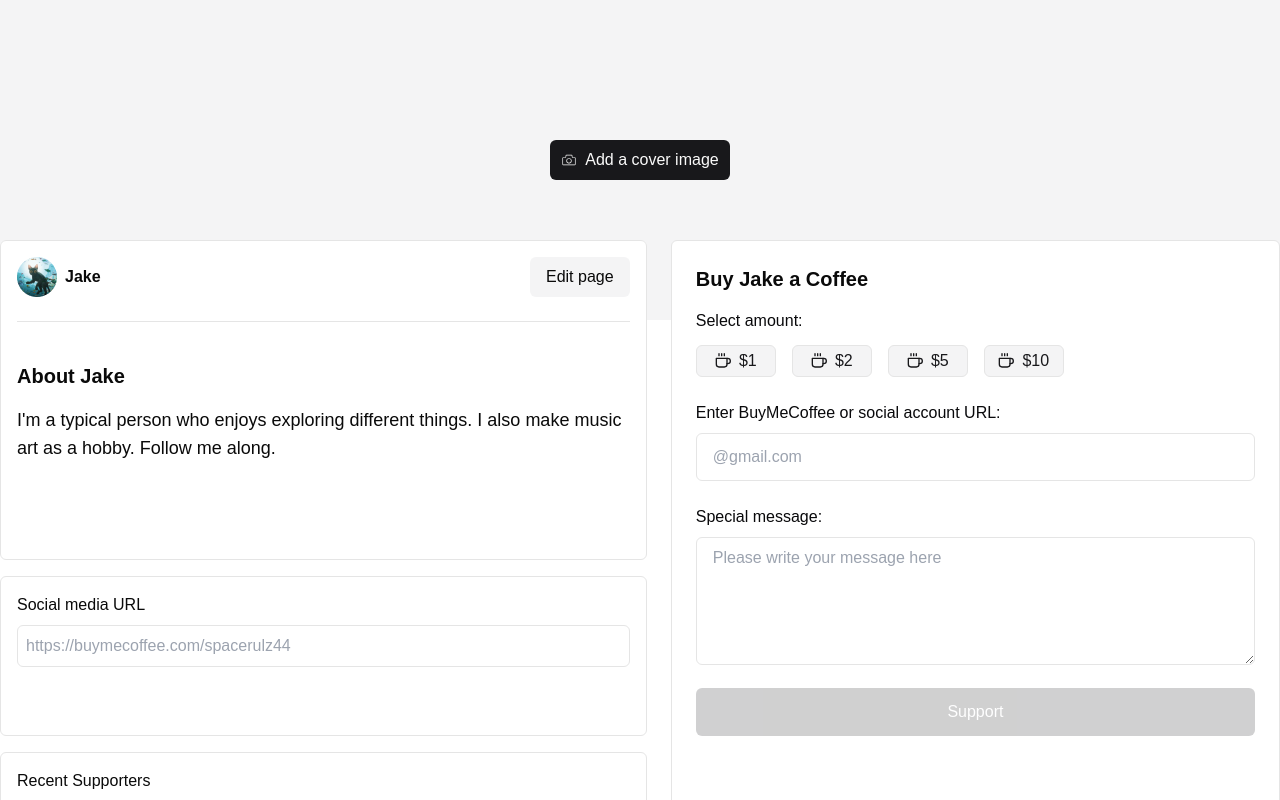
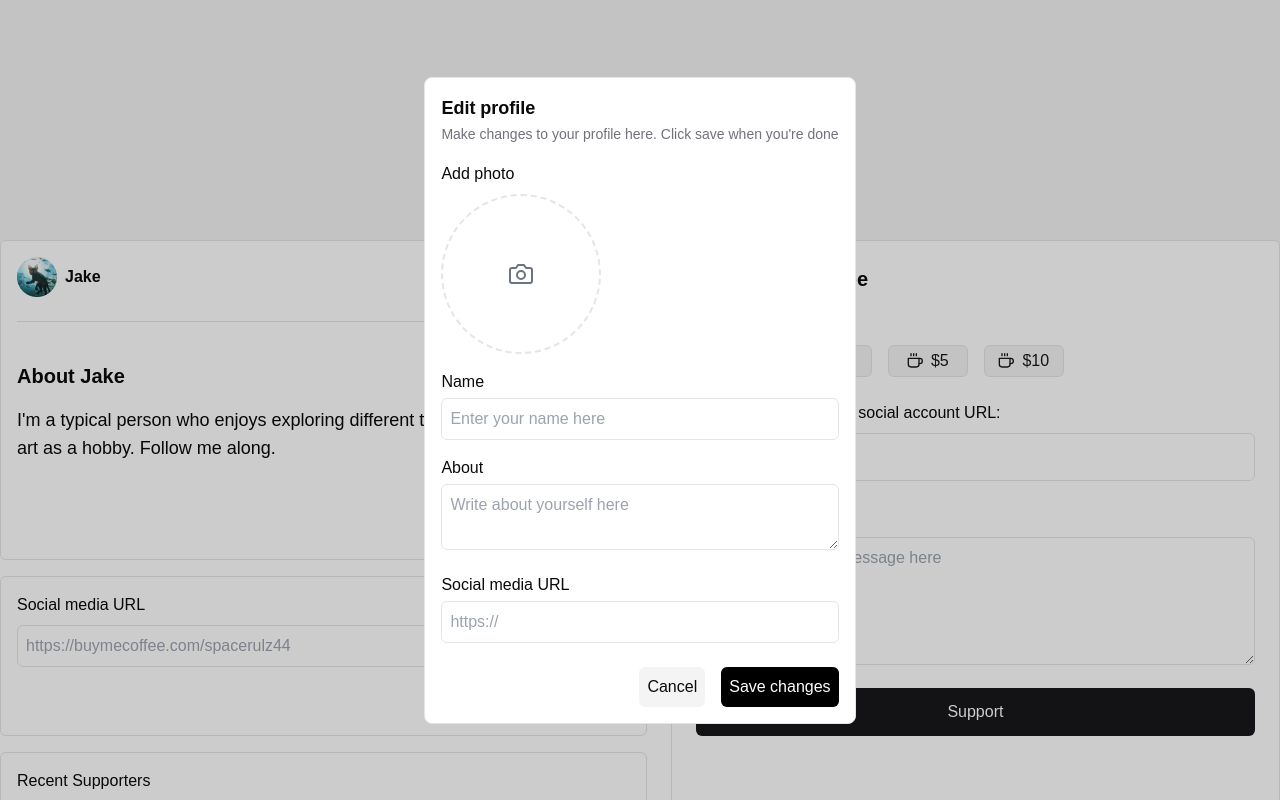
Before and after one commit to Munkhtsolmon2222/pentacode1, a Next.js app: page /viewPage in a window 1280 px wide. Both pictures are taken after a click on the button "Edit page". Shown: the top 800 px of the page. Built offline with nearby package versions, Linux system fonts and the light colour scheme.

Commit message:
Edit button add

```diff
--- a/src/app/_components/profile/EditProfileDialogue.tsx
+++ b/src/app/_components/profile/EditProfileDialogue.tsx
@@ -4,7 +4,7 @@ import { FiCamera } from "react-icons/fi";
 import { VscError } from "react-icons/vsc";
 import { z } from "zod";
 
-export default function EditProfileDialogue() {
+export default function EditProfileDialogue({ onClose }: any) {
   const profileSchema = z.object({
     photo: z.string().url({ message: "Please upload an image" }),
     name: z
@@ -82,7 +82,8 @@ export default function EditProfileDialogue() {
   };
 
   return (
-    <div className="p-4 max-w-lg mx-auto rounded-lg border ">
+    <div className="bg-[#00000033] fixed top-0 left-0 right-0 bottom-0 flex justify-center items-center ">
+      <div className="p-4 bg-white max-w-lg mx-auto rounded-lg border  ">
         <p className="text-lg font-bold">Edit profile</p>
 
         <span className="text-[14px] text-[#71717A]">
@@ -165,7 +166,14 @@ export default function EditProfileDialogue() {
           )}
         </div>
         <div className="flex justify-end gap-4">
-        <button className=" bg-[#F4F4F5] p-2 mt-6 rounded-md ">Cancel</button>
+          <button
+            onClick={() => {
+              onClose(false);
+            }}
+            className=" bg-[#F4F4F5] p-2 mt-6 rounded-md "
+          >
+            Cancel
+          </button>
           <button
             onClick={() => setIsClicked(true)}
             className="mt-6 p-2 bg-black text-white rounded-md"
@@ -174,5 +182,6 @@ export default function EditProfileDialogue() {
           </button>
         </div>
       </div>
+    </div>
   );
 }
--- a/src/app/viewPage/page.tsx
+++ b/src/app/viewPage/page.tsx
@@ -5,12 +5,14 @@ import { useEffect, useState } from "react";
 import { CiCamera } from "react-icons/ci";
 import { FaHeart } from "react-icons/fa";
 import { FiCoffee } from "react-icons/fi";
+import EditProfileDialogue from "../_components/profile/EditProfileDialogue";
 
 export default function ViewPage() {
   const [imageUrl, setImageUrl] = useState<string | null>(null);
   const [previewImg, setPreviewImg] = useState(null);
   const [loading, setLoading] = useState(false);
   const [isSaved, setIsSaved] = useState(false);
+  const [modalOpen, setModalOpen] = useState(false);
 
   useEffect(() => {
     const savedImage = localStorage.getItem("coverImage");
@@ -144,9 +146,15 @@ export default function ViewPage() {
                 <img src="Avatar-Image.png" alt="" />
                 <p className="font-bold">Jake</p>
               </div>
-              <button className="w-[6.25rem] rounded-md bg-[#F4F4F5] p-2">
+              <button
+                onClick={() => {
+                  setModalOpen(true);
+                }}
+                className="w-[6.25rem] rounded-md bg-[#F4F4F5] p-2"
+              >
                 Edit page
               </button>
+              {modalOpen && <EditProfileDialogue onClose={setModalOpen} />}
             </div>
             <div className="mt-10">
               <p className="text-xl font-semibold">About Jake</p>
@@ -204,7 +212,7 @@ export default function ViewPage() {
               placeholder="Please write your message here"
             />
           </div>
-          <button className="w-full h-12 bg-[#18181B] opacity-20 text-white rounded-md font-md hover:bg-[#18181B]">
+          <button className="w-full h-12 bg-[#18181B]  text-white rounded-md font-md hover:bg-[#18181B]">
             Support
           </button>
         </div>
```
Lines whose indentation alone changed are shown as unchanged.
